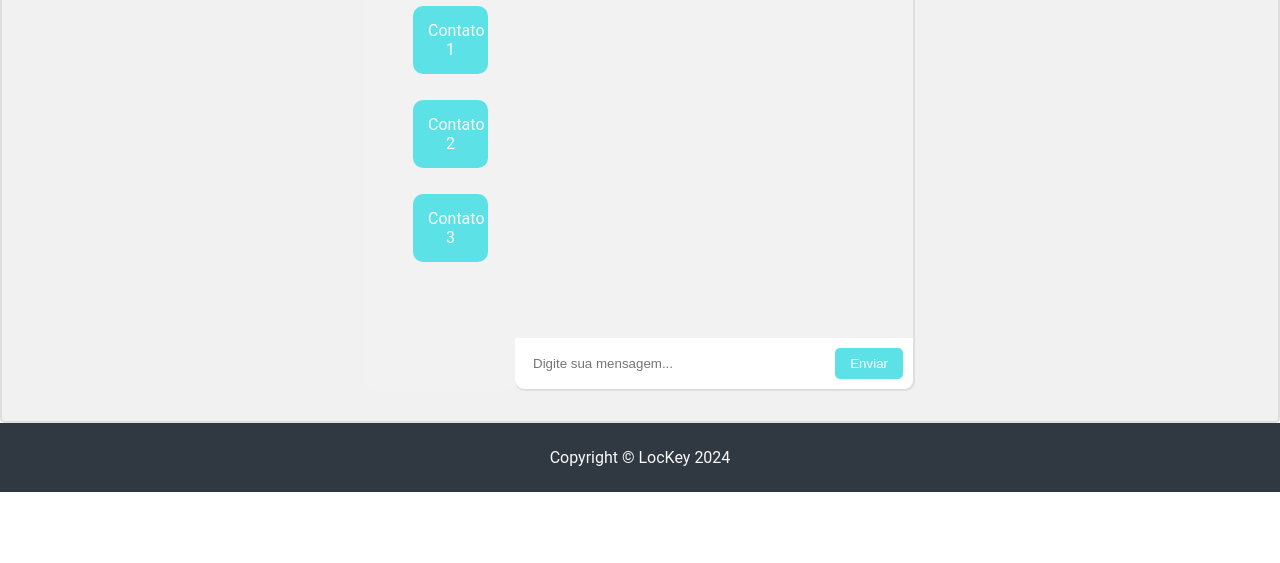
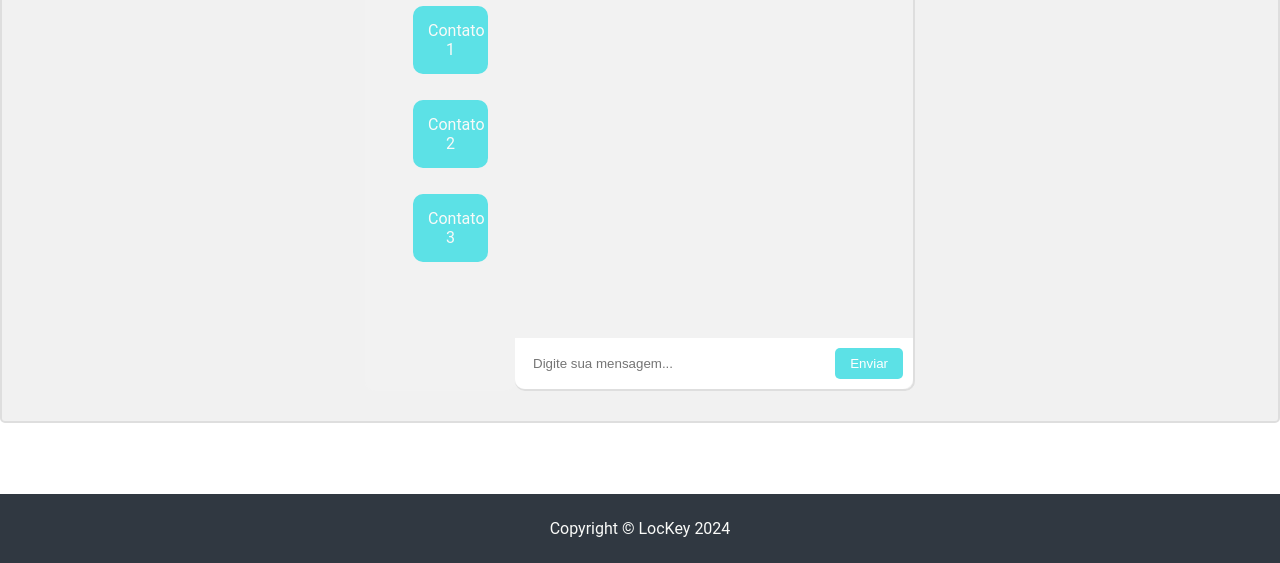
Before and after one commit to clwro/LocKey, a website: page frontend/chat.html in a window 1280 px wide. Shown: the part 237-800 px from the top of the page. Drawn offline with Linux system fonts and the light colour scheme.

Commit message:
fixando footer

```diff
--- a/frontend/css/chat.css
+++ b/frontend/css/chat.css
@@ -171,13 +171,19 @@ div#chat-body {
     background-color: #4AC8CC;
 }
 
-.footer {
+.footer{
+    width: 100%;
     display: flex;
     justify-content: center;
     align-items: center;
     background-color: #303841;
-    color: #f9faf8;
-    padding: 25px 0;
+    color:#f9faf8;
+    padding-top: 25px;
+    padding-bottom: 25px;
+    flex-direction: column;
+    position: fixed;
+    left: 0;
+    bottom: 0;
 }
 
 /* Novos estilos para a mensagem enviada */
--- a/frontend/css/emergencia.css
+++ b/frontend/css/emergencia.css
@@ -107,7 +107,9 @@ input {
     padding-top: 25px;
     padding-bottom: 25px;
     flex-direction: column;
-
+    position: fixed;
+    left: 0;
+    bottom: 0;
 }
 
 @media screen and (max-width: 768px){
--- a/frontend/css/financeiro.css
+++ b/frontend/css/financeiro.css
@@ -123,6 +123,9 @@ li{
     padding-top: 25px;
     padding-bottom: 25px;
     flex-direction: column;
+    position: fixed;
+    left: 0;
+    bottom: 0;
 }
 
 @media screen and (max-width: 768px){
--- a/frontend/css/servicos.css
+++ b/frontend/css/servicos.css
@@ -107,7 +107,9 @@ input {
     padding-top: 25px;
     padding-bottom: 25px;
     flex-direction: column;
-
+    position: fixed;
+    left: 0;
+    bottom: 0;
 }
 
 @media screen and (max-width: 768px){
```
